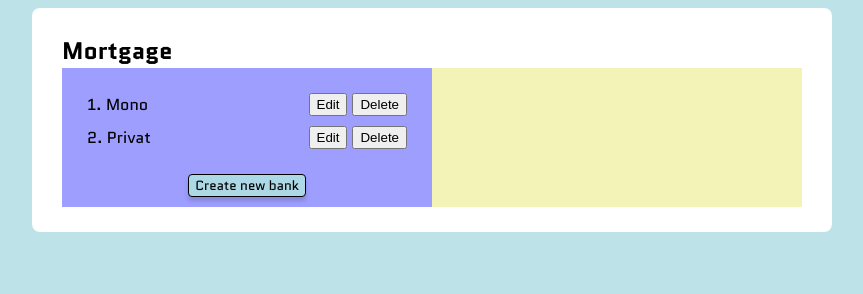
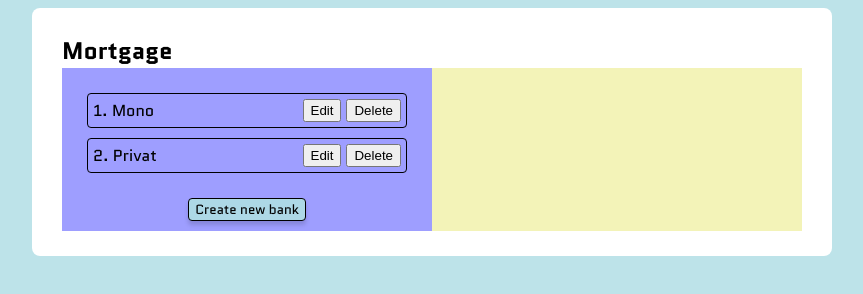
Before and after one commit to PavelKreitsberg/mortgage-practice, a plain HTML site: page index.html in a window 1280 px wide. Shown: the whole page, without its empty margins (208-1071 px from the left). Drawn offline with Linux system fonts and the light colour scheme.

Commit message:
add listener

```diff
--- a/css/common.css
+++ b/css/common.css
@@ -79,8 +79,12 @@ p {
 .bank__item {
   width: 100%;
   display: flex;
+
   justify-content: space-around;
   margin-bottom: 10px;
+  padding: 5px;
+  border: 1px solid black;
+  border-radius: 4px;
 }
 
 .button--edit {
--- a/js/script.js
+++ b/js/script.js
@@ -44,13 +44,21 @@ function createBankList(banks) {
     banks
       .map((bank, index) => {
         return `<li class="bank__item">
-        <p>${index + 1}. ${bank.name}</p>
+        <p>${index + 1}. <span>${bank.name}</span></p>
         <button type="button" class="button--edit">Edit</button>
         <button type="button" class="button--delete">Delete</button>
       </li>`;
       })
       .join('')
   );
+
+  const titleList = document.querySelectorAll('.bank__item span');
+  console.log(titleList);
+  titleList.forEach(elem => {
+    elem.addEventListener('click', () => {
+      console.log(elem.textContent);
+    });
+  });
 }
 
 createBankList(banks);
```
